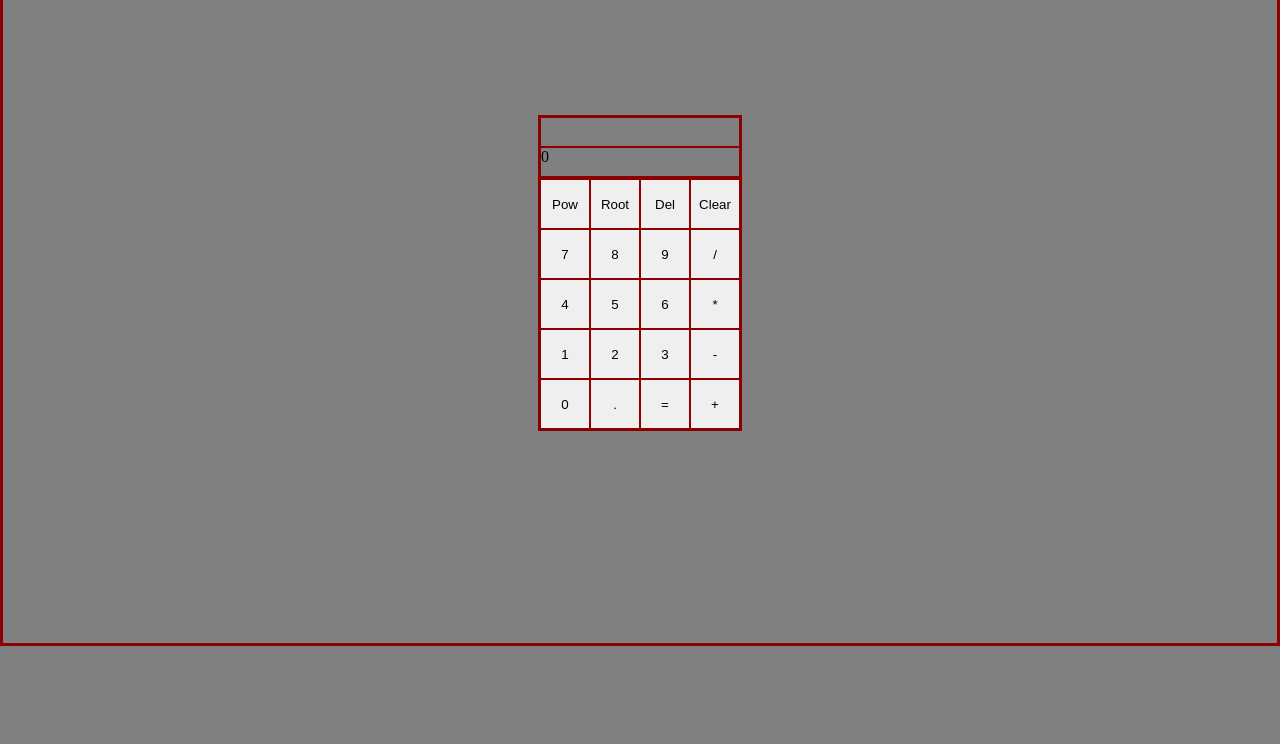
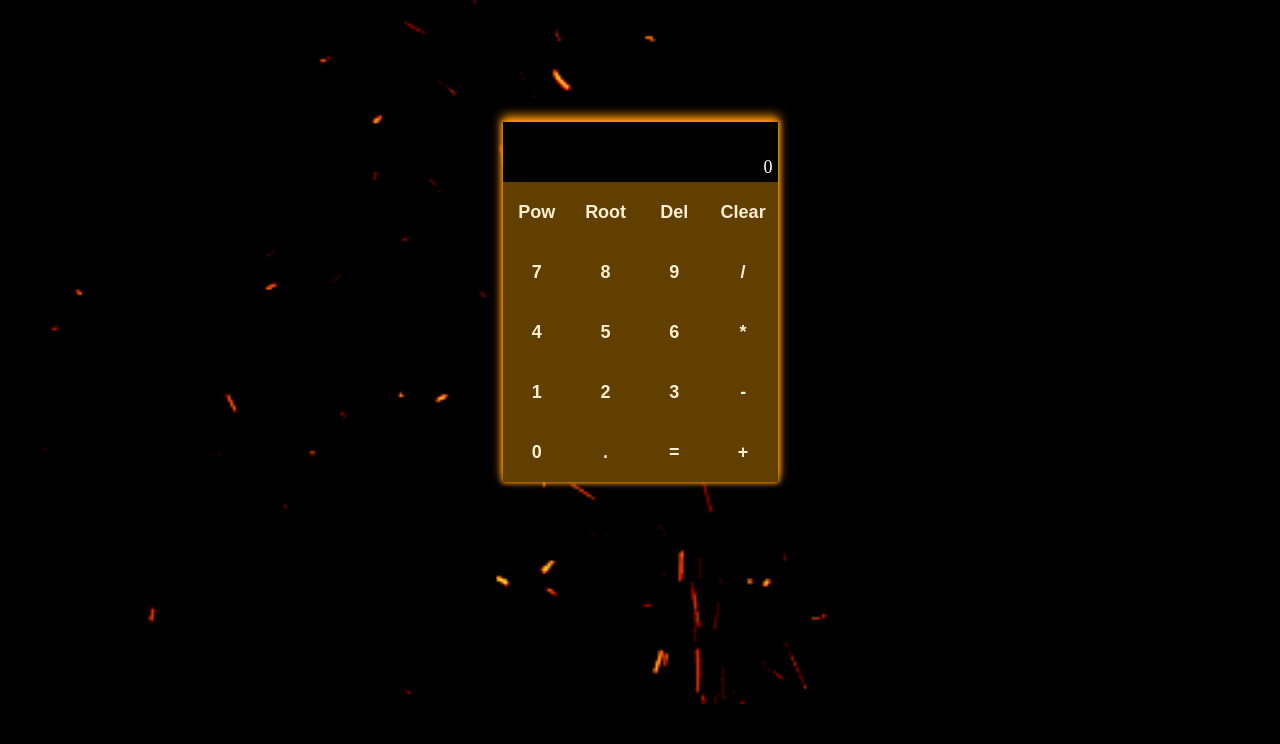
Before and after one commit to KostaIvanovski/EpicCalculator, a plain HTML site: page index.html in a window 1280 px wide. Shown: the part 56-800 px from the top of the page. Drawn offline with Linux system fonts and the light colour scheme.

Commit message:
added fiery theme/style to calculator

```diff
--- a/index.html
+++ b/index.html
@@ -8,7 +8,6 @@
     <title>Epic Calculator</title>
   </head>
   <body>
-    <div><h1>Epic Calculator</h1></div>
     <div id="mainContainer">
       <div id="calculatorFrame">
         <div id="displayContainer">
--- a/style.css
+++ b/style.css
@@ -2,21 +2,30 @@
   margin: 0;
   padding: 0;
   box-sizing: border-box;
-  border: 1px solid darkred;
 }
 
 html {
-  background-color: gray;
+  background-color: rgb(0, 0, 0);
 }
 
 body {
-  width: 100%;
-  height: 100%;
+  width: 100vw;
+  height: 100vh;
 }
 
 #calculatorFrame {
   margin-top: 10%;
   margin-bottom: 26.5vh;
+  box-shadow: 0 0 5px 1px rgb(255, 153, 0), 0 -5px 10px 1px rgb(255, 153, 0);
+}
+
+#displayBot,
+#displayTop {
+  font-size: 18px;
+  text-align: end;
+  color: white;
+  background-color: black;
+  padding: 5px;
 }
 
 #displayContainer > p {
@@ -29,14 +38,18 @@ body {
   align-items: center;
   width: 100%;
   height: 100%;
+  background: url("./backgrounds/19Nx.gif");
+  background-size: contain;
+  background-repeat: no-repeat;
+  background-position: 50% 50%;
 }
 
 #buttonsContainer {
   display: grid;
-  width: 100%;
-  height: 100%;
-  grid-template-columns: repeat(4, 50px);
-  grid-template-rows: repeat(5, 50px);
+  width: 275px;
+  height: 300px;
+  grid-template-columns: repeat(4, 25%);
+  grid-template-rows: repeat(5, 20%);
   grid-template-areas:
     "power squareRoot delete clear"
     "seven eight nine backtick"
@@ -45,8 +58,21 @@ body {
     "aZero comma equals plus";
 }
 
+#buttonsContainer > button {
+  border: none;
+  font-size: 18px;
+  font-weight: bolder;
+  color: rgb(255, 239, 210);
+  background-color: rgb(97, 63, 0);
+}
+
+#buttonsContainer > button:hover {
+  background-color: rgb(133, 86, 0);
+}
+
 #buttonsContainer > button:active {
-  background: linear-gradient(lightblue, rgb(122, 122, 255));
+  background: rgb(202, 121, 0);
+  border: none;
 }
 
 #one {
```
Also changed, not shown: backgrounds/19Nx.gif (added), backgrounds/h01.gif (added), 1 other file.
